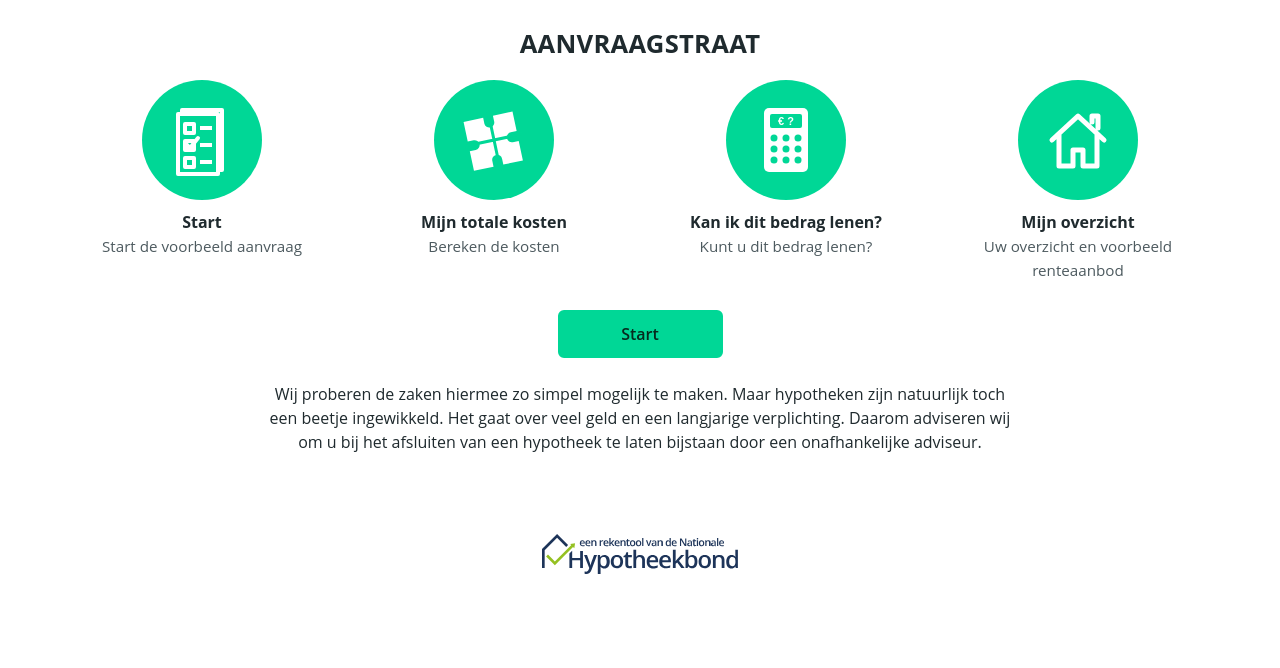
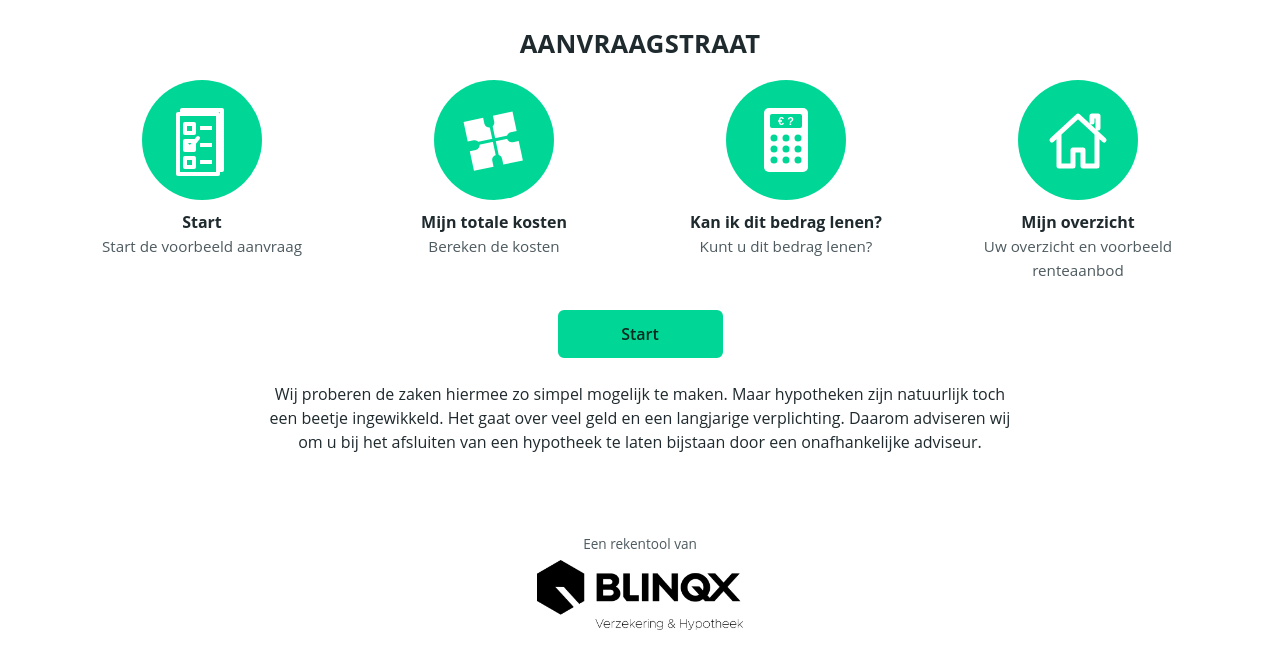
Before and after one commit to jeroen-o/munt-hypotheken-berekening, a plain HTML site: page index.html in a window 1280 px wide. Drawn offline with Linux system fonts and the light colour scheme.

Commit message:
Footerlogo: Hypotheekbond vervangen door Blinqx Verzekering & Hypotheek
Co-Authored-By: Claude Opus 5.5 <noreply@anthropic.com>
Claude-Session: https://claude.ai/code/session_01XDsUd25a2EvksRKYvtRrAn

```diff
--- a/index.html
+++ b/index.html
@@ -168,7 +168,8 @@ details.info p,details.info ul{margin:.4rem 0}
 .cirkel .banden div:last-child{background:#3d3d3d;clip-path:polygon(4% 0,96% 0,89% 100%,11% 100%)}
 .resultaat .knoppen{justify-content:center}
 .footer{padding:24px 0 32px;text-align:center}
-.footer img{height:40px;width:auto}
+.footer img{height:70px;width:auto}
+.footer-tekst{margin:0 0 6px;font-size:.85rem;color:var(--inkt-zacht)}
 .tarief-stempel{font-size:.82rem;color:var(--inkt-zacht);text-align:center;margin:18px 0 0}
 
 /* ---------- Dialoog ---------- */
@@ -525,7 +526,8 @@ dialog::backdrop{background:rgba(0,0,0,.45)}
 </main>
 
 <footer class="footer">
-  <img src="assets/rekentool-van-nhb.svg" alt="Een rekentool van de Nationale Hypotheekbond">
+  <p class="footer-tekst">Een rekentool van</p>
+  <img src="assets/blinqx-verzekering-hypotheek.png" alt="Blinqx Verzekering &amp; Hypotheek" width="207" height="70">
 </footer>
 
 <script>
@@ -1018,7 +1020,7 @@ ${CONFIG.ebv[$("#energielabel").value] ? `<tr><td>Extra ruimte voor EBV</td><td>
 <li>Uw inkomen kan dalen. Als u bijvoorbeeld minder gaat werken of als u van baan verandert.</li>
 <li>U loopt het risico een schuld over te houden als de opbrengst van de verkoop van uw huis lager is dan uw hypotheekschuld.</li>
 </ul>
-<p class="klein">Deze hypotheekberekening wordt u aangeboden door MUNT Hypotheken, Bezuidenhoutseweg 16B, 2594 AV Den Haag. Rentetarieven en normen per ${CONFIG.tariefDatum}. Een rekentool van de Nationale Hypotheekbond.</p>
+<p class="klein">Deze hypotheekberekening wordt u aangeboden door MUNT Hypotheken, Bezuidenhoutseweg 16B, 2594 AV Den Haag. Rentetarieven en normen per ${CONFIG.tariefDatum}. Een rekentool van Blinqx Verzekering &amp; Hypotheek.</p>
 </main>
 <script>setTimeout(function(){window.focus();window.print();},400)<\/script>
 </body></html>`;
```
Also changed, not shown: assets/blinqx-verzekering-hypotheek.png (added), assets/rekentool-van-nhb.svg (deleted).
